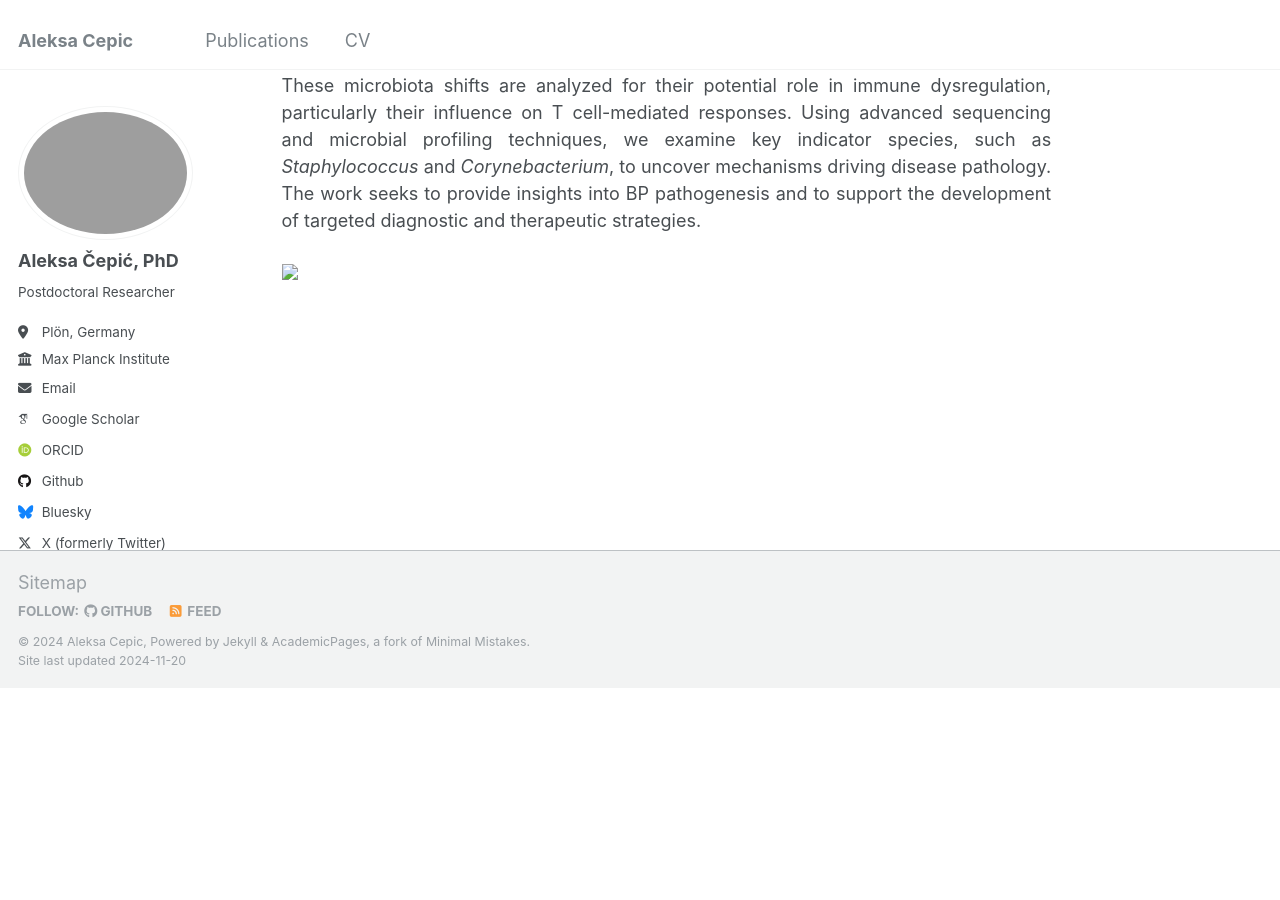
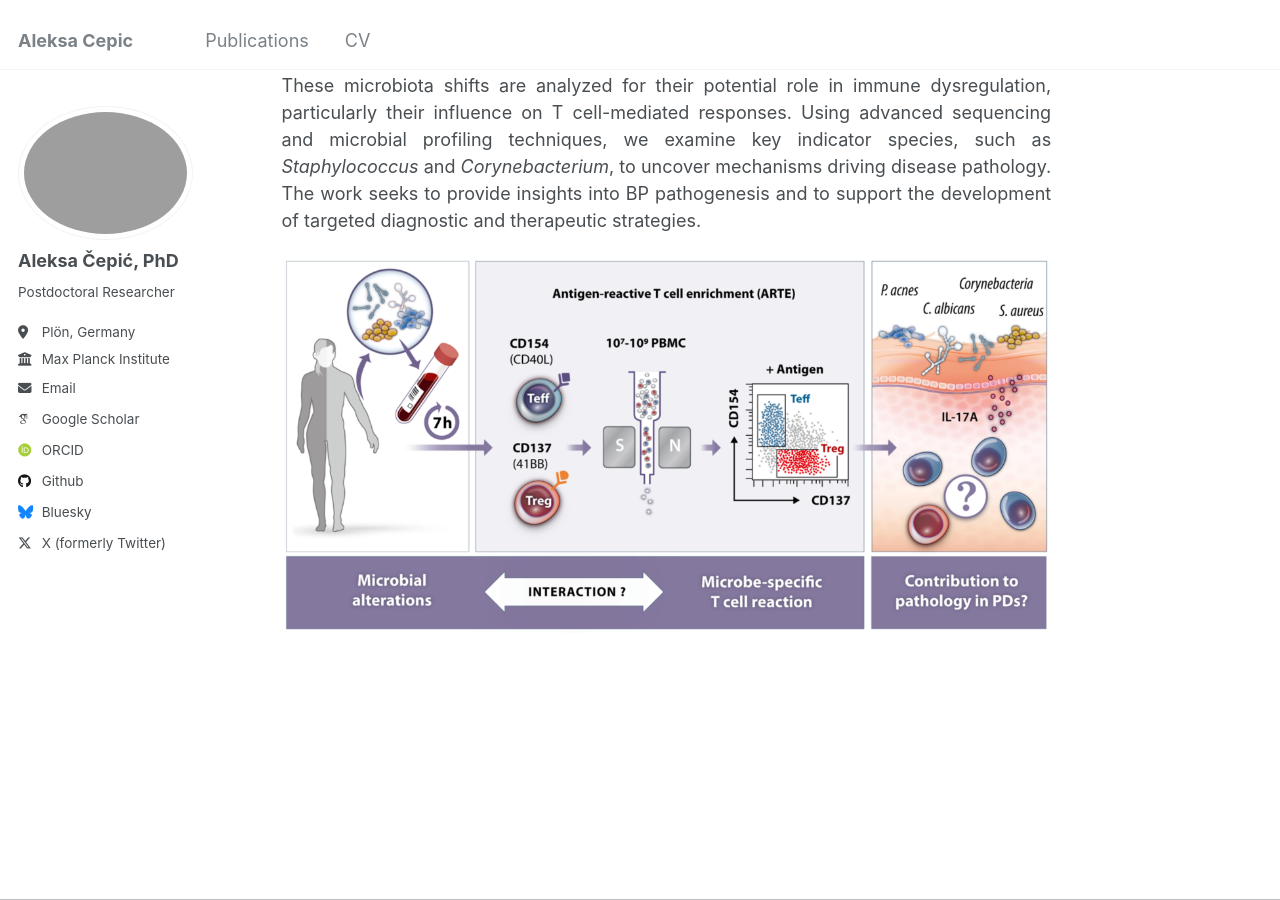
Before and after one commit to drcepic/drcepic.github.io, a Jekyll site: the page built from _pages/about.md, in a window 1280 px wide and 900 px high, scrolled down 1198 px. Built offline with Jekyll 4.4.1, drawn with Linux system fonts in a browser that asks for light colours; some web fonts are replaced; before the commit the page ends 1886 px from its top, so only the background shows below that.

Commit message:
Update about.md

```diff
--- a/_pages/about.md
+++ b/_pages/about.md
@@ -50,4 +50,4 @@ The gut microbiota, a complex community of microorganisms, plays an important ro
 This project focuses on interplay between the skin microbiota and immune responses, particularly in Bullous Pemphigoid (BP). In this research we explore how alterations in skin microbial communities contribute to disease initiation and severity, with a specific focus on T cell-mediated immunity. Distinct microbial profiles have been identified in patients compared to controls, with notable differences between lesional and non-lesional sites. These microbiota shifts are analyzed for their potential role in immune dysregulation, particularly their influence on T cell-mediated responses. Using advanced sequencing and microbial profiling techniques, we examine key indicator species, such as <em>Staphylococcus</em> and <em>Corynebacterium</em>, to uncover mechanisms driving disease pathology. The work seeks to provide insights into BP pathogenesis and to support the development of targeted diagnostic and therapeutic strategies.
 </p>
 
-<img src="CRC1526.png">
+<img align="center" src="../images/CRC1526.png">
```
